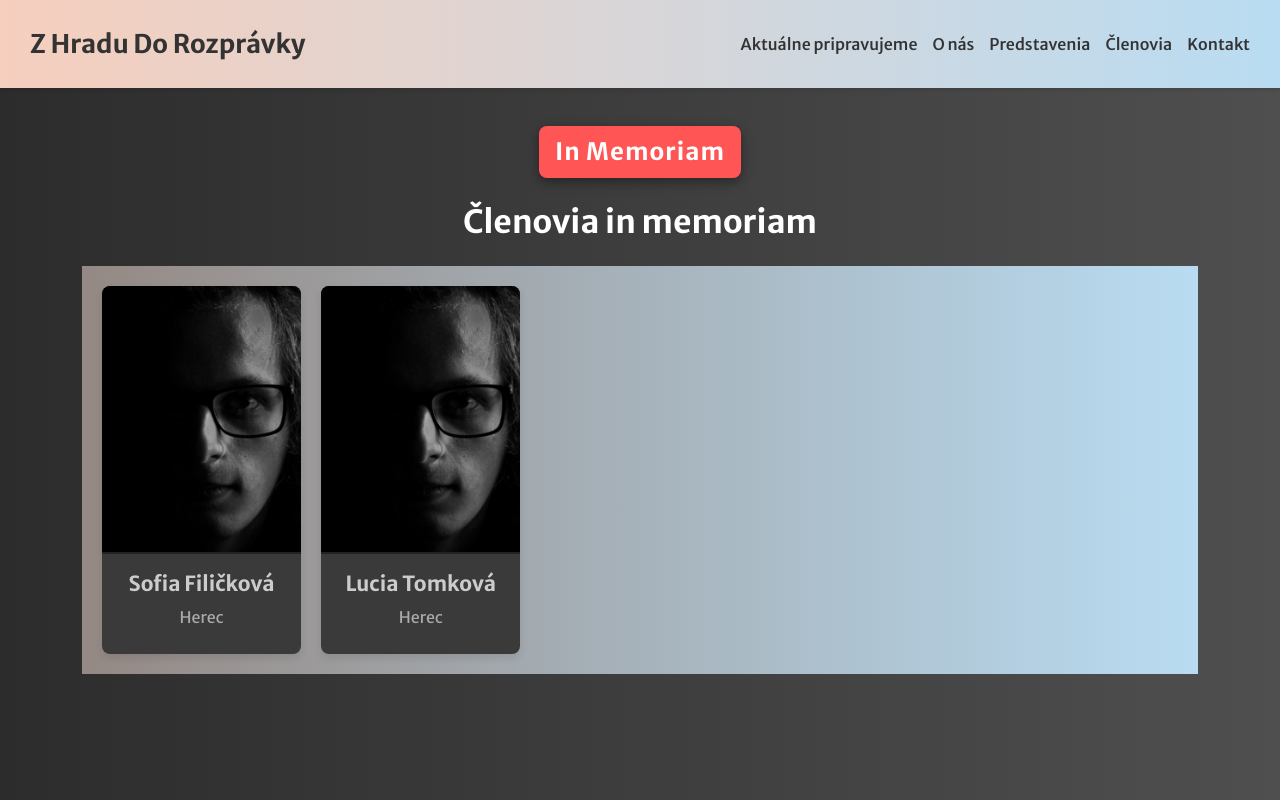
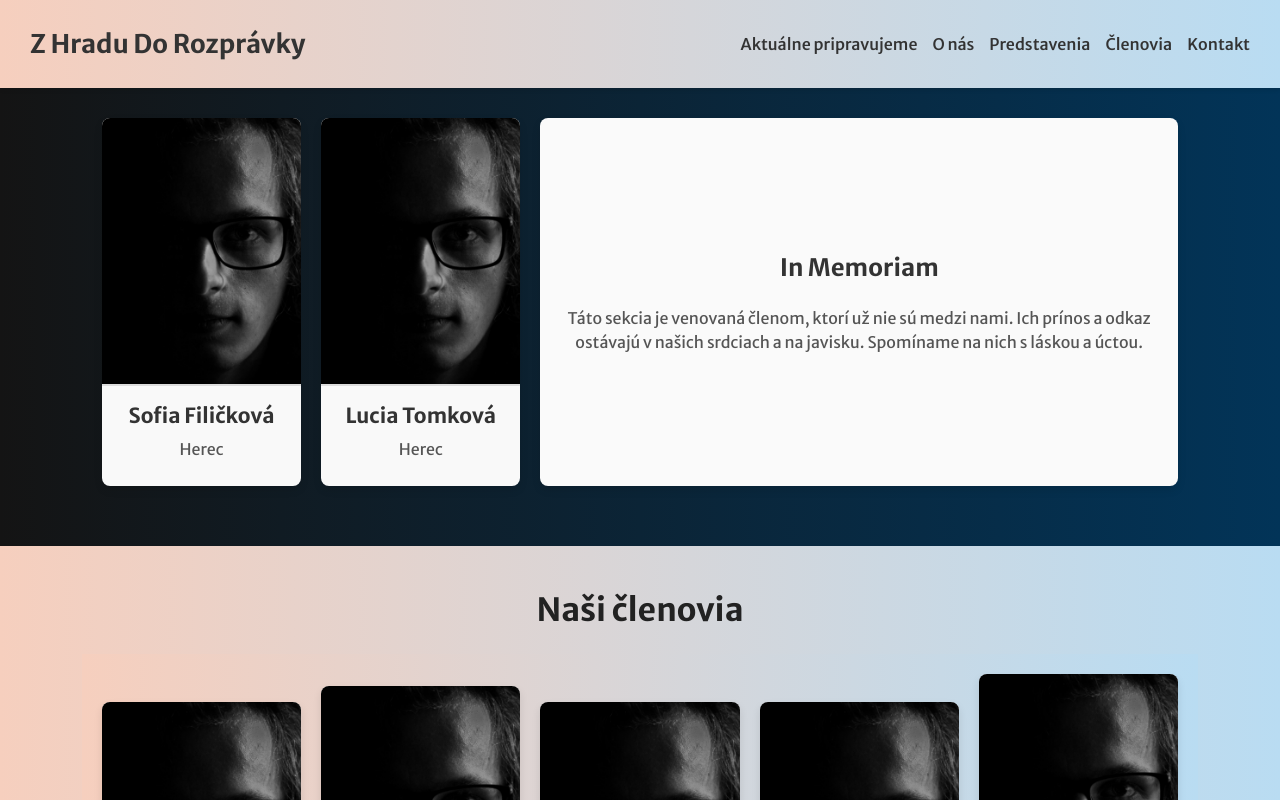
Before and after one commit to WarieSK/TaleWeb, a React (Vite) app: page /Members in a window 1280 px wide. Shown: the top 800 px of the page. Built offline with nearby package versions, Linux system fonts and the light colour scheme; a web font is replaced by a local one.

Commit message:
FilteredMembers finalization

```diff
--- a/src/components/FilteredMemberCards.jsx
+++ b/src/components/FilteredMemberCards.jsx
@@ -10,21 +10,18 @@ const FilteredMemberCards = () => {
     navigate(`/members/${id}`);
   };
 
-  // Filtrácia členov s id >= 1000
   const filteredMembers = membersData.filter(member => member.id >= 1000);
-  const invisibleCard = membersData.filter(member => member.id > 0);
 
   return (
     <div className="filteredMembers-container">
-  <div className="filteredMembers-label">In Memoriam</div>
-  <h2 className="filteredMembers-title">Členovia in memoriam</h2>
+      <div className="filteredMembers-content">
+        {/* Grid pre kartičky */}
         <div className="filteredMembers-grid">
-    {filteredMembers.map((member) => (
+          {filteredMembers.slice(0, 4).map((member) => (
             <div
               key={member.id}
               className="filteredMember-card"
               onClick={() => handleCardClick(member.id)}
-        style={{ cursor: "pointer" }}
             >
               <img
                 src={member.image}
@@ -38,8 +35,18 @@ const FilteredMemberCards = () => {
             </div>
           ))}
         </div>
+
+        {/* Textová časť */}
+        <div className="filteredMembers-text">
+          <h2>In Memoriam</h2>
+          <p>
+            Táto sekcia je venovaná členom, ktorí už nie sú medzi nami. Ich prínos
+            a odkaz ostávajú v našich srdciach a na javisku. Spomíname na nich s
+            láskou a úctou.
+          </p>
         </div>
-
+      </div>
+    </div>
   );
 };
 
--- a/src/data/membersData.jsx
+++ b/src/data/membersData.jsx
@@ -12,14 +12,6 @@ const membersData = [
       role: "Herec",
       image: "/JA.jpg",
       bio: "..."
-    },
-
-    {
-      id: -1,
-      name: "invisible",
-      role: "placeholder",
-      image: "none",
-      bio: "...",
     },
 
 
--- a/src/styles/FilteredMemberCards.css
+++ b/src/styles/FilteredMemberCards.css
@@ -1,48 +1,58 @@
-/* Štýl pre FilteredMemberCards */
+/* Štýl pre FilteredMemberCards inšpirovaný ShowCards.css */
 .filteredMembers-container {
   text-align: center;
   align-items: center;
   padding: 40px 20px;
-  background: linear-gradient(to right, #2c2c2c, #4f4f4f);
-  min-height: 100vh;
+  background: linear-gradient(to right, #141414, #023458);
+  min-height: auto;
   display: flex;
   flex-direction: column;
   justify-content: center;
-  width: 100vw; /* Zabezpečenie plnej šírky */
+  width: 100vw;
+  min-height: 50vh;
+
+
+
+  margin-top: 4.55%;
 }
 
 .filteredMembers-title {
   font-size: 2rem;
   font-weight: bold;
-  color: #ffffff;
+  color: #222;
   margin-bottom: 20px;
 }
 
-.filteredMembers-grid {
-  width: 90%;
-  max-height: auto;
-  display: grid; /* Zmena na flex pre zarovnanie vedľa seba */
-  grid-template-columns: repeat(auto-fill, minmax(18%, 1fr));
+.filteredMembers-content {
+  display: grid;
+  grid-template-columns: repeat(2, 1fr) repeat(3, 1fr); /* Prvé 2 na kartičky, posledné 3 na text */
   gap: 20px;
   padding: 20px;
-  background: linear-gradient(to right, #948984, #b9dcf2);
-  overflow: hidden;
-
-  justify-content: center;
-  align-items: center;
+  width: 90%;
+  height: auto;
+  align-items: stretch; /* Zabezpečí rovnakú výšku */
 }
 
+/* Grid pre kartičky */
+.filteredMembers-grid {
+  grid-column: span 2; /* Kartičky v prvých 2 stĺpcoch */
+  display: grid;
+  grid-template-columns: repeat(2, 1fr);
+  gap: 20px;
+}
+
+/* Kartičky - použitie štýlu z poskytnutého kódu */
 .filteredMember-card {
   display: flex;
   flex-direction: column;
-  background: #3a3a3a;
+  background: #f9f9f9;
   border-radius: 8px;
   overflow: hidden;
   box-shadow: 0px 4px 8px rgba(0, 0, 0, 0.1);
   transition: transform 0.3s ease, box-shadow 0.3s ease;
   cursor: pointer;
-  max-height: auto;
-  width: minmax(10vw, 15vw);
+  width: 100%; /* Kartičky budú mať rovnakú šírku */
+  height: auto;
 }
 
 .filteredMember-card:hover {
@@ -51,13 +61,13 @@
 }
 
 .filteredMember-image {
-  max-width: 100%;
-  height: auto; /* Fixná výška pre konzistentnosť */
-  border-bottom: 2px solid #222;
-  object-fit: fit;
-  filter: grayscale(100%); /* Čiernobiely efekt */
+  width: 100%;
+  height: auto;
+  object-fit: cover;
+  border-bottom: 2px solid #ddd;
 }
 
+/* Informácie o členovi */
 .filteredMember-info {
   padding: 15px;
   text-align: center;
@@ -65,36 +75,34 @@
 
 .filteredMember-info h3 {
   font-size: 1.3rem;
-  color: #ccc;
   margin-bottom: 5px;
+  color: #333;
 }
 
 .filteredMember-info p {
   font-size: 1rem;
-  color: #aaa;
+  color: #555;
   margin-bottom: 10px;
 }
 
-/* Efekt "in memoriam" */
-.filteredMember-card::after {
-  content: "†";
-  position: absolute;
-  top: 5px;
-  right: 10px;
-  font-size: 1.5rem;
-  color: #ff5555;
+/* Textová časť - bude zaberať 3 stĺpce */
+.filteredMembers-text {
+  grid-column: span 3;
+  display: flex;
+  flex-direction: column;
+  justify-content: center;
+  gap: 20px;
+  padding: 20px;
+  background-color: #fafafa;
+  border-radius: 8px;
+  box-shadow: 0px 4px 8px rgba(0, 0, 0, 0.1);
+  text-align: center;
+
+  height: inherit;
 }
 
-/* Nápis "In Memoriam" nad gridom */
-.filteredMembers-label {
-  position: relative;
-  margin-bottom: 20px;
-  font-size: 1.5rem;
-  font-weight: bold;
-  color: #ffffff;
-  background-color: #ff5555;
-  padding: 8px 16px;
-  border-radius: 8px;
-  box-shadow: 0px 4px 12px rgba(0, 0, 0, 0.4);
-  letter-spacing: 1px;
+.filteredMembers-text p {
+  font-size: 1rem;
+  color: #555;
+  line-height: 1.5;
 }
--- a/src/styles/MembersPage.css
+++ b/src/styles/MembersPage.css
@@ -6,7 +6,7 @@
   text-align: center;
   display: flex;
   flex-direction: column;
-  align-items: center;
+  align-items: stretch;
 }
 
 .members-page h1 {
```
Lines whose indentation alone changed are shown as unchanged.
